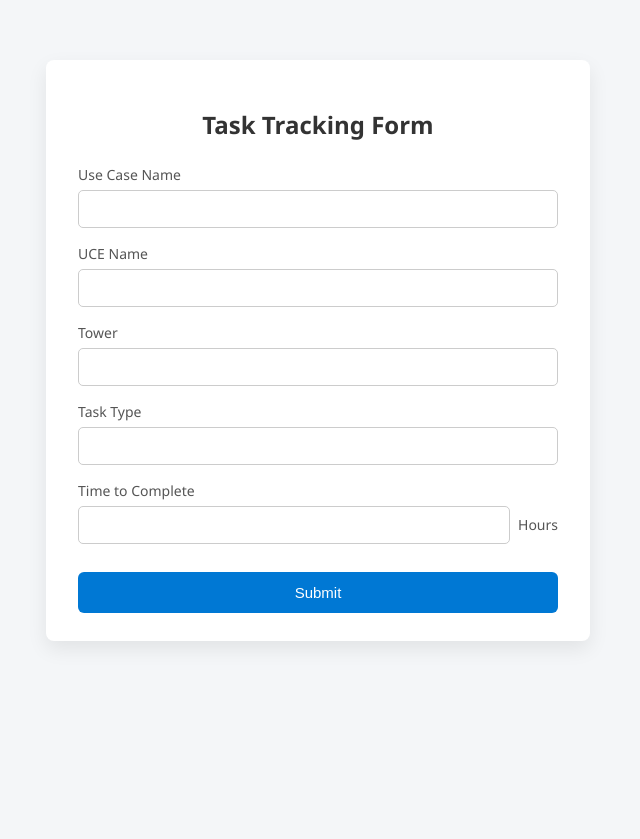
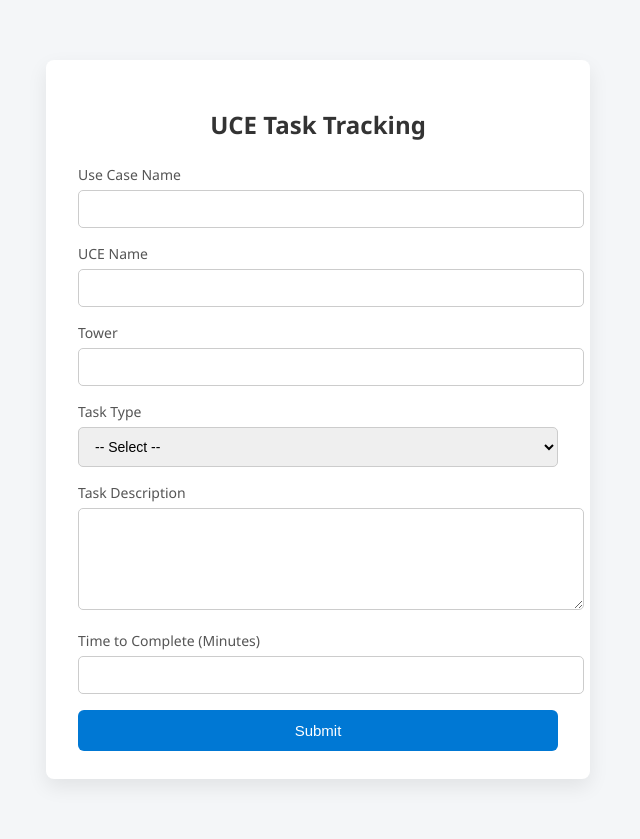
Before and after one commit to NarendraKumarReddy143/Task-Tracker, a Django app: page / in a window 1280 px wide. Shown: the whole page, without its empty margins (322-962 px from the left). Before the commit the page ends 645 px from the top, so only its background shows below. Run offline with Django 4.2, Linux system fonts and the light colour scheme.

Commit message:
Update task_form.html

```diff
--- a/templates/task_form.html
+++ b/templates/task_form.html
@@ -4,26 +4,34 @@
 <html lang="en">
 <head>
   <meta charset="UTF-8" />
-  <title>Task Tracking</title>
+  <title>UCE Task Tracking</title>
   <style>
-    body { font-family: 'Segoe UI', Arial, sans-serif; background-color: #f4f6f8; margin: 0; padding: 0; }
+    body { font-family: 'Segoe UI', Arial, sans-serif; background-color: #f4f6f8; }
     .container { width: 480px; margin: 60px auto; background: #fff; padding: 28px 32px; border-radius: 8px; box-shadow: 0 8px 20px rgba(0,0,0,0.08); }
     h2 { text-align: center; margin-bottom: 24px; color: #333; }
     .form-group { margin-bottom: 16px; }
     label { display: block; font-size: 14px; font-weight: 500; margin-bottom: 6px; color: #555; }
-    input[type="text"], input[type="number"] { width: 100%; padding: 10px 12px; border: 1px solid #ccc; border-radius: 5px; font-size: 14px; box-sizing: border-box; }
-    input[type="text"]:focus, input[type="number"]:focus { outline: none; border-color: #0078d4; }
-    .time-row { display: flex; align-items: center; gap: 8px; }
-    .time-row span { font-size: 14px; color: #555; }
-    button { width: 100%; padding: 12px; background-color: #0078d4; color: #fff; border: none; border-radius: 6px; font-size: 15px; cursor: pointer; margin-top: 12px; }
+    input, select, textarea {
+      width: 100%; padding: 10px 12px;
+      border: 1px solid #ccc; border-radius: 5px;
+      font-size: 14px;
+    }
+    textarea { resize: vertical; min-height: 80px; }
+    button {
+      width: 100%; padding: 12px;
+      background-color: #0078d4; color: #fff;
+      border: none; border-radius: 6px;
+      font-size: 15px; cursor: pointer;
+    }
     button:hover { background-color: #005fa3; }
   </style>
 </head>
 <body>
+
 <div class="container">
-    <h2>Task Tracking Form</h2>
+  <h2>UCE Task Tracking</h2>
 
-    <form method="post" action="">
+  <form method="post">
     {% csrf_token %}
 
     <div class="form-group">
@@ -43,15 +51,22 @@
 
     <div class="form-group">
       <label>Task Type</label>
-        <input type="text" name="task_type">
+      <select name="task_type" required>
+        <option value="">-- Select --</option>
+        <option value="UNIFY_UCE">Unify + UCE</option>
+        <option value="ADV_UCE">Advance UCE</option>
+        <option value="SERVERLESS">Serverless</option>
+      </select>
     </div>
 
     <div class="form-group">
-        <label>Time to Complete</label>
-        <div class="time-row">
-          <input type="number" name="time_to_complete" min="0" step="0.5">
-          <span>Hours</span>
+      <label>Task Description</label>
+      <textarea name="task_description"></textarea>
     </div>
+
+    <div class="form-group">
+      <label>Time to Complete (Minutes)</label>
+      <input type="number" name="time_to_complete" min="1" required>
     </div>
 
     <button type="submit">Submit</button>
```
Lines whose indentation alone changed are shown as unchanged.
